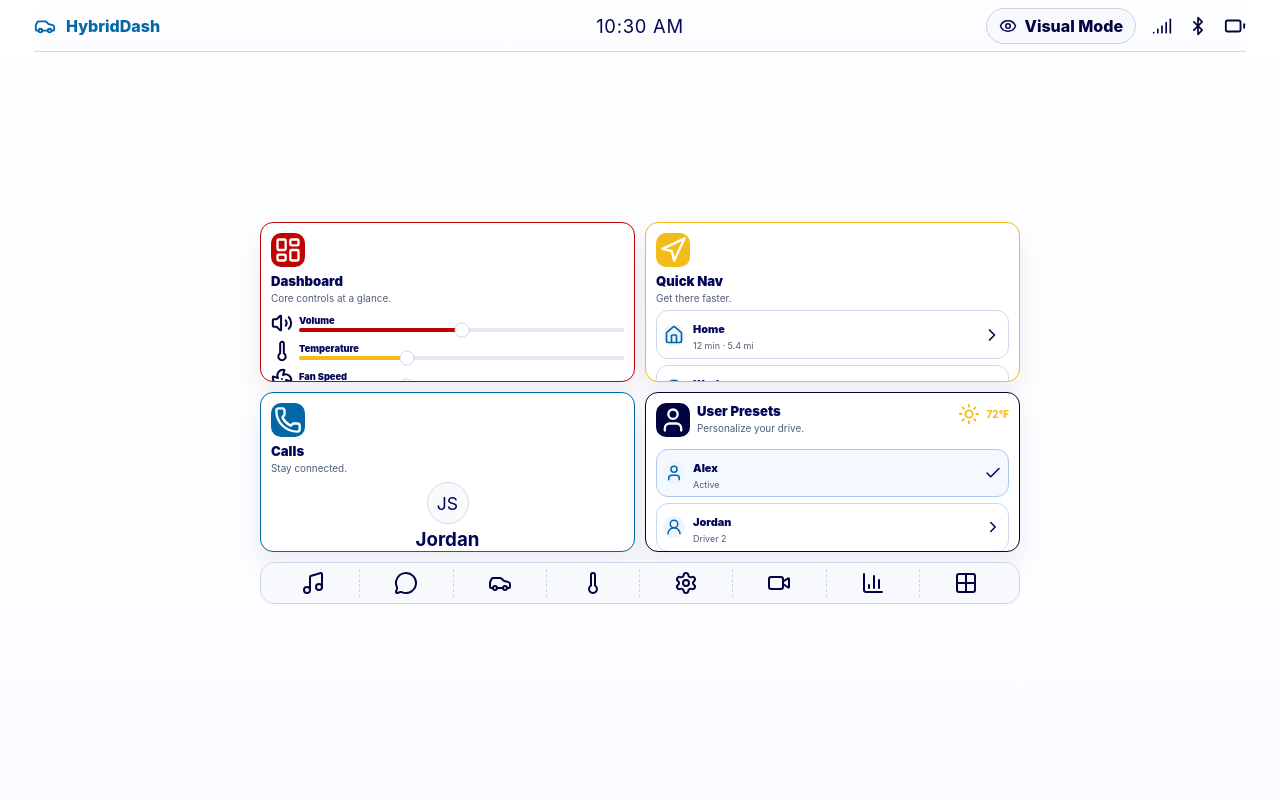
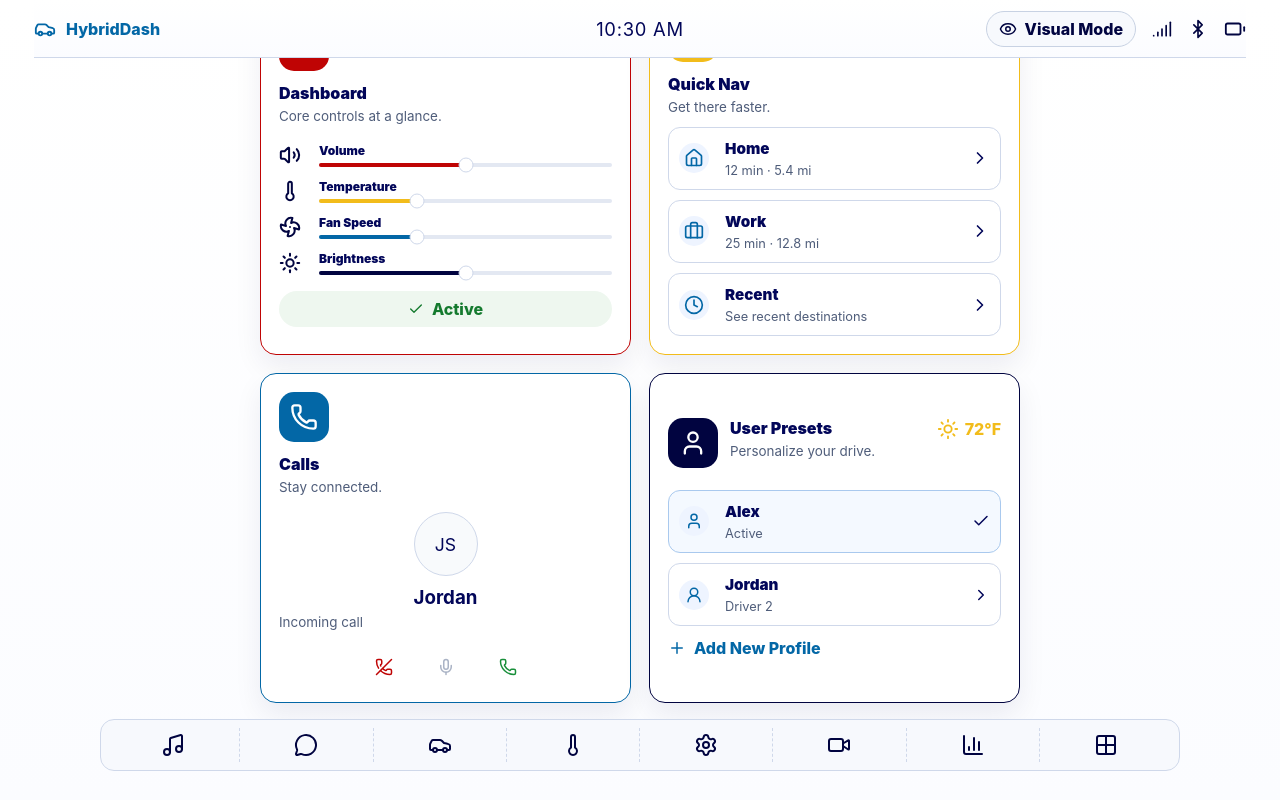
Before and after one commit to ananyamhetras/HybridCarDash, a React (Vite) app: page / in a window 1280 px wide. Built offline with nearby package versions, Linux system fonts and the light colour scheme.

Commit message:
Change CSS to fix scroll behavior 2

```diff
--- a/src/styles.css
+++ b/src/styles.css
@@ -548,7 +548,7 @@
 .navGrid,
 .callScreen,
 .presetLayout {
-  margin-bottom: 40px;
+  margin-bottom: 48px;
 }
 
 .detailGrid {
@@ -678,7 +678,7 @@
 
 .callScreen {
   max-width: 820px;
-  margin: 32px auto 40px;
+  margin: 32px auto 48px;
   padding: 48px;
   border: 2px solid #b8c4d8;
   border-radius: 18px;
@@ -902,188 +902,101 @@
   }
 }
 
-/* tablet landscape fix — keep 2x2, just compress */
+/* iPad/tablet landscape detail-page fix */
+/* This only affects pages opened after clicking the four overview tiles. */
 
 @media (orientation: landscape) and (min-width: 721px) and (max-height: 820px) {
-  .app {
-    width: 100vw;
-    height: 100dvh;
-    overflow-x: hidden;
-    overflow-y: auto;
-    -webkit-overflow-scrolling: touch;
-    padding: 0 clamp(18px, 3vw, 34px) 14px;
+  .backButton {
+    margin: 14px 0 10px;
+    padding: 9px 14px;
   }
 
-  .topBar {
-    height: 52px;
+  .screenTitle {
+    font-size: 2rem;
+    margin-bottom: 12px;
   }
 
-  .overviewScreen {
-    height: calc(100dvh - 52px - 14px);
-    justify-content: center;
+  .subtext {
+    margin-top: -6px;
+    margin-bottom: 14px;
+    font-size: 0.85rem;
+  }
+
+  .detailGrid {
+    grid-template-columns: repeat(2, minmax(0, 1fr));
+    gap: 14px;
+  }
+
+  .detailCard {
+    min-height: 150px;
+    padding: 16px;
+  }
+
+  .detailHeader {
+    gap: 12px;
+    margin-bottom: 18px;
+  }
+
+  .detailHeader span {
+    width: 42px;
+    height: 42px;
+  }
+
+  .detailHeader p {
+    font-size: 0.7rem;
+  }
+
+  .detailHeader h2 {
+    font-size: 1.8rem;
+  }
+
+  .presetLayout {
+    grid-template-columns: 240px 1fr;
+    gap: 18px;
+  }
+
+  .driverOption,
+  .addDriver {
+    min-height: 68px;
+    padding: 10px;
+  }
+
+  .driverOption strong {
+    font-size: 0.9rem;
+  }
+
+  .driverOption p {
+    font-size: 0.75rem;
+  }
+
+  .presetCards {
     gap: 10px;
   }
 
-  .primaryGrid {
-    max-width: 760px;
-    grid-template-columns: repeat(2, minmax(0, 1fr));
-    gap: 10px;
+  .presetCard {
+    min-height: 88px;
+    padding: 12px;
   }
 
-  .primaryTile {
-    min-height: 150px;
-    max-height: 160px;
-    padding: 10px;
-    border-radius: 13px;
-    overflow: hidden;
+  .presetCard p {
+    font-size: 0.65rem;
   }
 
-  .tileIcon {
-    width: 34px;
-    height: 34px;
-    border-radius: 10px;
-    margin-bottom: 6px;
+  .presetCard h3 {
+    font-size: 1.15rem;
   }
 
-  .primaryTile h2 {
-    font-size: 0.82rem;
+  .navGrid {
+    gap: 12px;
   }
 
-  .primaryTile p {
-    font-size: 0.62rem;
-    line-height: 1.15;
+  .bigRoute {
+    min-height: 100px;
+    padding: 12px;
   }
 
-  .dashboardMini {
-    margin-top: 8px;
-    gap: 6px;
-  }
-
-  .controlLine {
-    grid-template-columns: 22px 1fr;
-    gap: 6px;
-  }
-
-  .controlLine strong {
-    font-size: 0.58rem;
-    margin-bottom: 2px;
-  }
-
-  .routeMini,
-  .driverPreview {
-    padding: 6px;
-    margin-top: 6px;
-    gap: 6px;
-    grid-template-columns: 24px 1fr auto;
-  }
-
-  .routeMini span,
-  .driverPreview span {
-    width: 22px;
-    height: 22px;
-  }
-
-  .routeMini strong,
-  .driverPreview strong {
-    font-size: 0.68rem;
-  }
-
-  .routeMini p,
-  .driverPreview p {
-    font-size: 0.56rem;
-  }
-
-  .callerCircle {
-    width: 42px;
-    height: 42px;
-    margin: 8px auto 4px;
-  }
-
-  .callActions {
-    gap: 16px;
-    margin-top: 8px;
-  }
-
-  .callDot {
-    width: 26px;
-    height: 26px;
-  }
-
-  .presetTop {
-    grid-template-columns: 34px 1fr auto;
-    gap: 7px;
-  }
-
-  .weather,
-  .addProfile {
-    font-size: 0.62rem;
-  }
-
-  .supportDock {
-    max-width: 760px;
-    min-height: 54px;
-  }
-
-  .supportDock.open {
-    min-height: 100px;
-  }
-
-  .supportStrip {
-    min-height: 42px;
-  }
-
-  .supportStrip span {
-    min-height: 28px;
-  }
-
-  .expandedSupportPanel {
-    padding: 7px;
-  }
-
-  .expandedPanelHeader {
-    margin-bottom: 5px;
-    font-size: 0.68rem;
-  }
-
-  .expandedPanelHeader button,
-  .collapseButton {
-    padding: 4px 9px;
-    font-size: 0.64rem;
-  }
-
-  .moduleGrid {
-    grid-template-columns: repeat(8, minmax(0, 1fr));
-    gap: 5px;
-  }
-
-  .moduleTile {
-    min-height: 58px;
-    padding: 5px;
-    border-radius: 8px;
-  }
-
-  .moduleHeader {
-    gap: 4px;
-  }
-
-  .moduleHeader span {
-    width: 17px;
-    height: 17px;
-    border-radius: 5px;
-  }
-
-  .moduleHeader h3 {
-    font-size: 0.48rem;
-  }
-
-  .moduleTile p {
-    font-size: 0.44rem;
-    line-height: 1.05;
-    margin-top: 2px;
-  }
-
-  .moduleTile strong {
-    font-size: 0.5rem;
-    margin-top: 2px;
+  .callScreen {
+    margin: 18px auto 48px;
+    padding: 28px;
   }
 }
```
